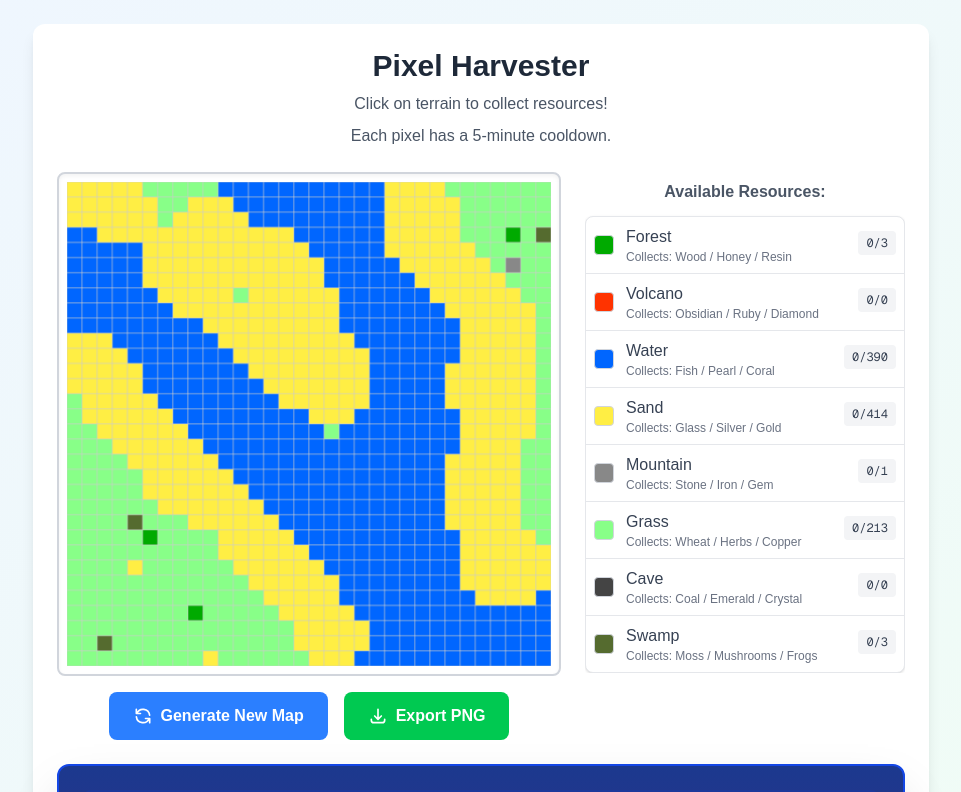
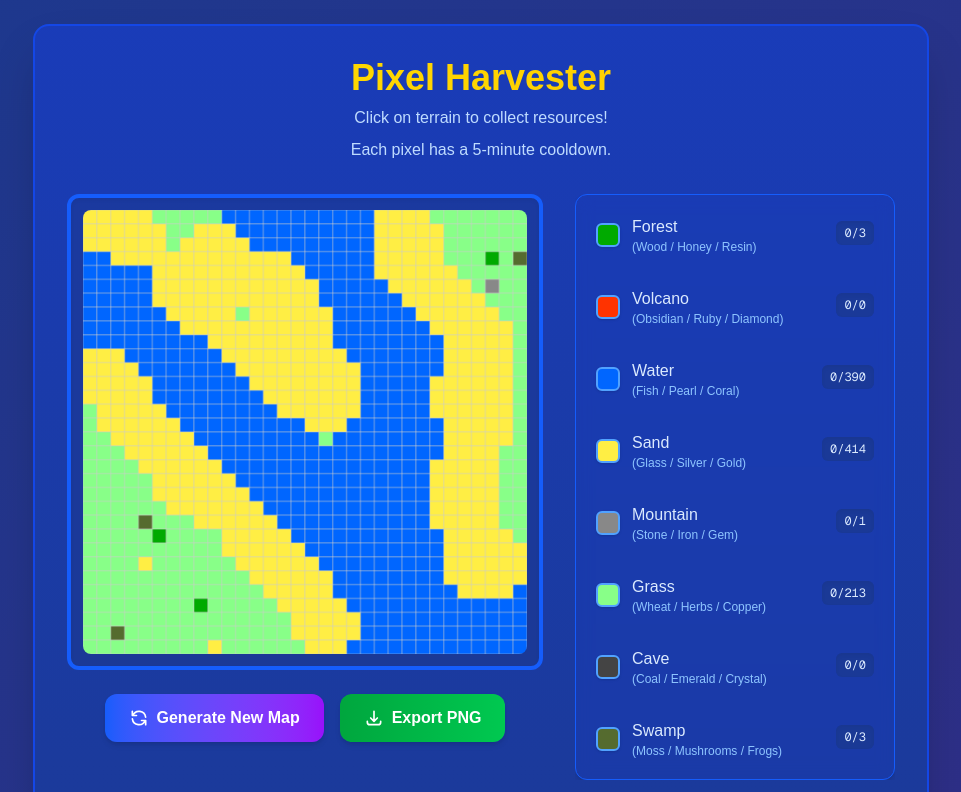
Before and after one commit to AnonAmosAdmn/pixel-map, a Next.js app: page / in a window 1280 px wide. Shown: the top 792 px of the page, without its empty margins (159-1120 px from the left). Built offline with nearby package versions, Linux system fonts and the light colour scheme.

Commit message:
first commit

```diff
--- a/app/page.tsx
+++ b/app/page.tsx
@@ -1095,36 +1095,41 @@ export default function PixelMapGame() {
 
 
   return (
-    <div className="min-h-screen bg-gradient-to-br from-blue-50 to-green-50 p-6">
-      <div className="max-w-4xl mx-auto bg-white rounded-xl shadow-lg p-6">
-        <h1 className="text-3xl font-bold text-center mb-2 text-gray-800">Pixel Harvester</h1>
-        <p className="text-center text-gray-600 mb-2">Click on terrain to collect resources!</p>
-        <p className="text-center text-gray-600 mb-6">Each pixel has a 5-minute cooldown.</p>
+    <div className="min-h-screen bg-gradient-to-br from-blue-900 to-indigo-900 p-6">
+      <div className="max-w-4xl mx-auto bg-gradient-to-b from-blue-800 to-blue-900 rounded-2xl shadow-2xl p-8 border-2 border-blue-700">
+        {/* Header */}
+        <div className="text-center mb-8">
+          <h1 className="text-4xl font-bold bg-gradient-to-r from-yellow-300 to-yellow-400 bg-clip-text text-transparent mb-2">
+            Pixel Harvester
+          </h1>
+          <p className="text-blue-200 mb-2">Click on terrain to collect resources!</p>
+          <p className="text-blue-200 mb-6">Each pixel has a 5-minute cooldown.</p>
+        </div>
 
-        <div className="flex flex-col md:flex-row gap-6">
+        <div className="flex flex-col md:flex-row gap-8">
           {/* Canvas and controls */}
           <div className="flex-1">
-            <div className="border-2 border-gray-300 rounded-lg p-2 bg-white shadow-inner">
+            <div className="border-4 border-blue-600 rounded-xl p-3 bg-blue-900/50 shadow-inner">
               <canvas
                 ref={canvasRef}
                 width={512}
                 height={512}
-                className="w-full h-full cursor-crosshair"
+                className="w-full h-full cursor-crosshair rounded-lg"
                 onClick={handleCanvasClick}
                 onMouseMove={handleCanvasMouseMove}
                 onMouseLeave={handleCanvasMouseLeave}
               />
             </div>
 
-            <div className="flex justify-center mt-4 gap-4">
+            <div className="flex justify-center mt-6 gap-4">
               <button
                 onClick={generateMap}
                 disabled={isGenerating}
-                className={`px-6 py-3 rounded-lg font-semibold flex items-center ${
+                className={`px-6 py-3 rounded-xl font-semibold flex items-center transition-all ${
                   isGenerating
-                    ? 'bg-blue-400 cursor-not-allowed'
-                    : 'bg-blue-500 hover:bg-blue-600'
-                } text-white transition-colors`}
+                    ? 'bg-blue-700 cursor-not-allowed'
+                    : 'bg-gradient-to-r from-blue-600 to-purple-600 hover:from-blue-500 hover:to-purple-500 shadow-md hover:shadow-lg'
+                } text-white`}
               >
                 {isGenerating ? (
                   <>
@@ -1145,7 +1150,7 @@ export default function PixelMapGame() {
               </button>
               <button
                 onClick={handleExport}
-                className="px-6 py-3 bg-green-500 text-white rounded-lg font-semibold hover:bg-green-600 transition-colors flex items-center"
+                className="px-6 py-3 bg-gradient-to-r from-green-600 to-green-500 text-white rounded-xl font-semibold hover:from-green-500 hover:to-green-400 transition-all shadow-md hover:shadow-lg flex items-center"
               >
                 <svg className="w-5 h-5 mr-2" fill="none" stroke="currentColor" viewBox="0 0 24 24" xmlns="http://www.w3.org/2000/svg">
                   <path strokeLinecap="round" strokeLinejoin="round" strokeWidth="2" d="M4 16v1a3 3 0 003 3h10a3 3 0 003-3v-1m-4-4l-4 4m0 0l-4-4m4 4V4"></path>
@@ -1155,37 +1160,37 @@ export default function PixelMapGame() {
             </div>
           </div>
 
+          {/* Terrain Information */}
           <div className="w-full md:w-80">
+            <div className="mb-6 max-h-150 overflow-y-auto">
 
-            <div className="mb-6 max-h-150 overflow-y-auto">
-              <h2 className="text-center text-gray-600 mt-2 mb-3 font-bold">Available Resources:</h2>
 
               {/* Outer card container */}
-              <div className="rounded-lg border border-gray-200 bg-white shadow-sm">
+              <div className="rounded-xl border border-blue-600 bg-blue-800/40 backdrop-blur-sm shadow-md p-2">
                 {Object.entries(TERRAIN_TYPES).map(([key, terrain], idx) => {
                   const terrainData = terrainCounts[key as TerrainType];
 
                   return (
                     <div
                       key={key}
-                      className={`flex items-center justify-between p-2 ${
-                        idx !== Object.keys(TERRAIN_TYPES).length - 1 ? "border-b border-gray-200" : ""
+                      className={`flex items-center justify-between p-3 rounded-lg transition-all hover:bg-blue-700/50 ${
+                        idx !== Object.keys(TERRAIN_TYPES).length - 1 ? "mb-2" : ""
                       }`}
                     >
                       <div className="flex items-center">
                         <div
-                          className="w-5 h-5 mr-3 rounded-sm border border-gray-300"
+                          className="w-6 h-6 mr-3 rounded-md border-2 border-blue-400 shadow-sm"
                           style={{ backgroundColor: terrain.color }}
                         />
                         <div>
-                          <div className="text-gray-700 font-medium">{terrain.name}</div>
-                          <div className="text-xs text-gray-500">
-                            Collects: {terrain.resource} / {terrain.rareResource} / {terrain.epicResource}
+                          <div className="text-blue-100 font-medium">{terrain.name}</div>
+                          <div className="text-xs text-blue-300">
+                            ({terrain.resource} / {terrain.rareResource} / {terrain.epicResource})
                           </div>
                         </div>
                       </div>
                       <div className="flex flex-col items-end">
-                        <span className="font-mono px-2 py-1 rounded text-xs bg-gray-100 text-gray-700 mb-1">
+                        <span className="font-mono px-2 py-1 rounded-md text-xs bg-blue-900/70 text-blue-100 mb-1 shadow-inner">
                           {terrainData.collected}/{terrainData.maxCollection}
                         </span>
                       </div>
@@ -1251,9 +1256,6 @@ export default function PixelMapGame() {
                       key={resource}
                       className="bg-blue-800/40 backdrop-blur-sm rounded-lg p-3 border border-blue-600/30 hover:border-blue-500 transition-all hover:scale-105 flex flex-col items-center justify-center shadow-md"
                     >
-                      <div className="h-10 w-10 bg-blue-700 rounded-full mb-2 flex items-center justify-center text-white font-bold">
-                        {resource.charAt(0)}
-                      </div>
                       <span className="text-blue-200 text-sm">{resource}</span>
                       <span className="font-bold text-white mt-1">{count}</span>
                     </div>
@@ -1284,9 +1286,6 @@ export default function PixelMapGame() {
                   >
                     <div className="flex items-center justify-between mb-3">
                       <div className="flex items-center gap-2">
-                        <div className="h-8 w-8 bg-purple-600 rounded-full flex items-center justify-center text-white font-bold text-sm">
-                          {recipe.output.charAt(0)}
-                        </div>
                         <span className="text-blue-100 font-medium">{recipe.output}</span>
                       </div>
                       <span className="bg-blue-700 text-blue-100 text-xs px-2 py-1 rounded-full">
@@ -1339,9 +1338,6 @@ export default function PixelMapGame() {
                       >
                         {/* Left side: Item info */}
                         <div className="flex items-center gap-3">
-                          <div className="h-10 w-10 bg-gradient-to-br from-amber-600 to-amber-500 rounded-full flex items-center justify-center text-white font-bold shadow-md">
-                            {item.charAt(0)}
-                          </div>
                           <div className="flex flex-col">
                             <span className="font-bold text-white">{item}</span>
                             <span className="text-blue-200 text-sm">Stock: {count}</span>
```
